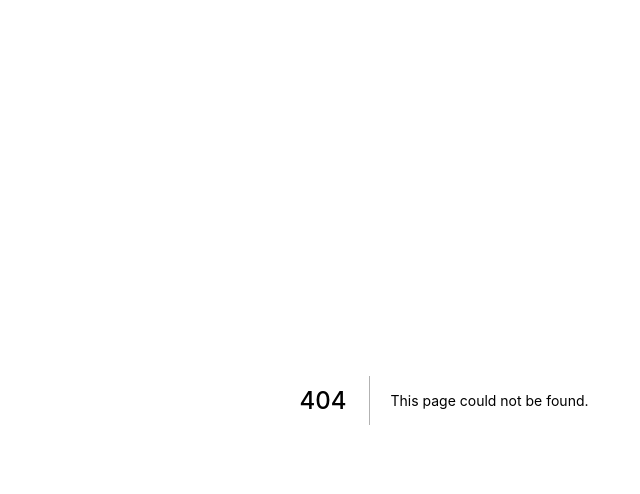
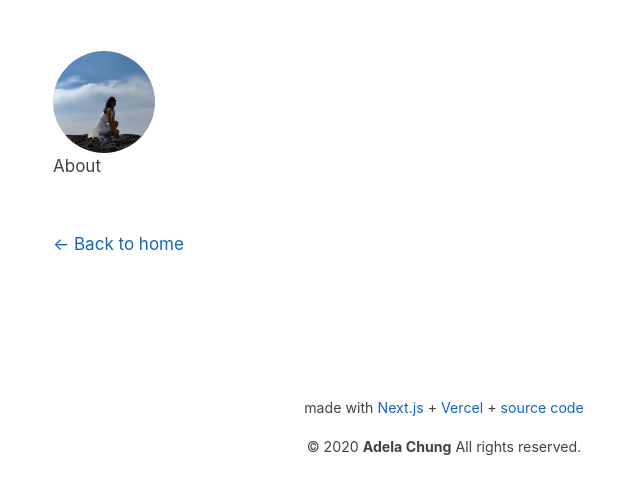
Before and after one commit to love-adela/adela.love, a Next.js app: page /about in a window 1280 px wide. Before the commit this address had no page. Shown: the top 494 px of the page, without its empty margins (196-836 px from the left). Built offline with nearby package versions, Linux system fonts and the light colour scheme; a web font is replaced by a local one.

Commit message:
Add about page

```diff
--- /dev/null
+++ b/pages/about.js
@@ -0,0 +1,11 @@
+import Head from 'next/head'
+import Layout from '../components/layout'
+import Link from 'next/link'
+
+export default function About() {
+  return (
+    <Layout>
+      <div>About</div>
+    </Layout>
+  )
+}
```
